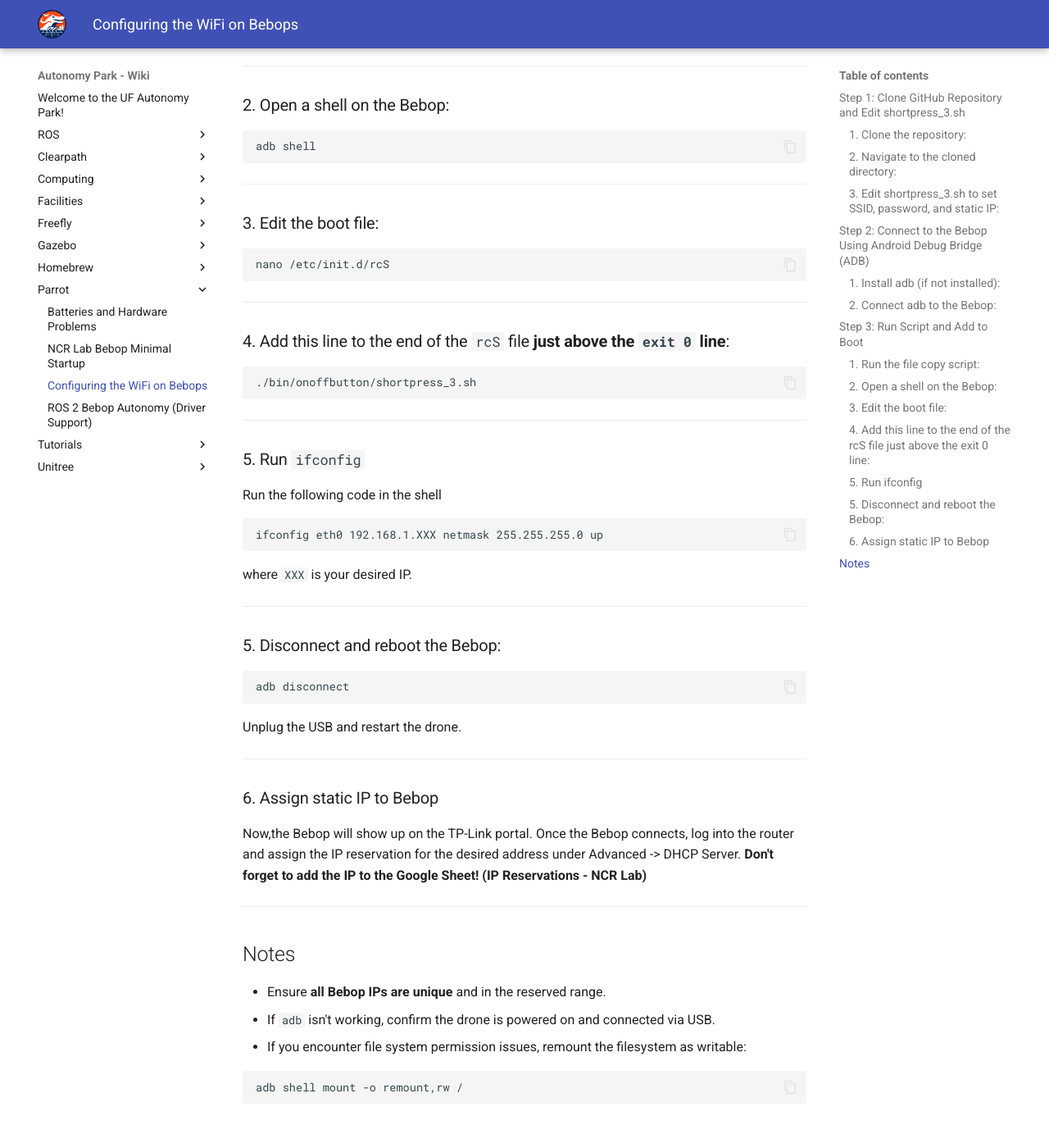
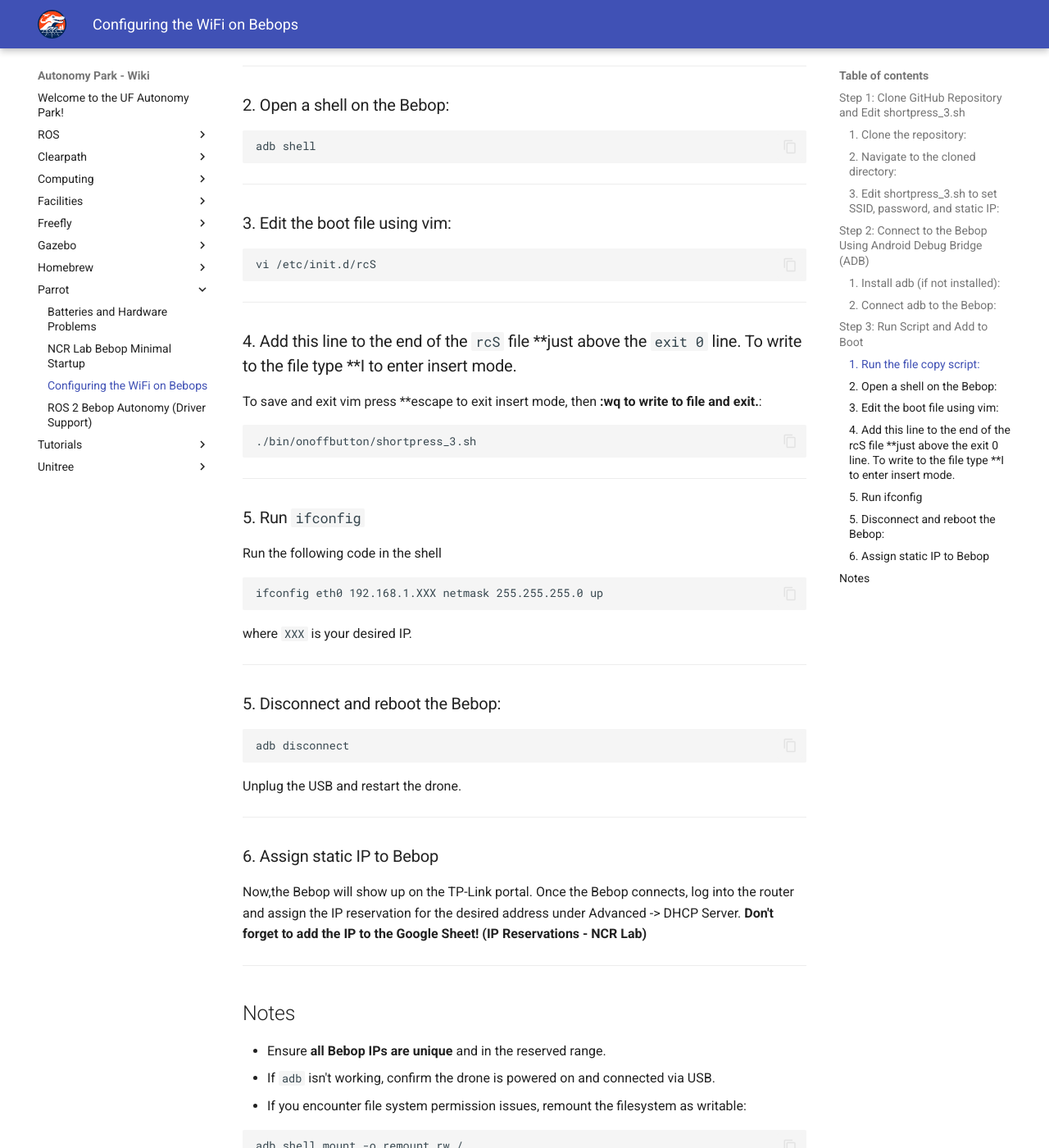
Before and after one commit to UFL-Autonomy-Park/apark_wiki, an MkDocs documentation site: the page built from docs/parrot/configure-network.md, in a window 1280 px wide and 1400 px high, scrolled down 1778 px. Shown: the whole window at 82% size. Built offline with MkDocs 1.6.1 and Material for MkDocs 9.7.7, drawn with Linux system fonts in a browser that asks for light colours; some of the changed text lies outside the part shown.

Commit message:
updating bebop network config with clearer instructions

````diff
--- a/docs/parrot/configure-network.md
+++ b/docs/parrot/configure-network.md
@@ -88,15 +88,17 @@
 
 ---
 
-### 3. Edit the boot file:
+### 3. Edit the boot file using vim:
 
 ```bash
-nano /etc/init.d/rcS
+vi /etc/init.d/rcS
 ```
 
 ---
 
-### 4. Add this line to the end of the `rcS` file **just above the `exit 0` line**:
+### 4. Add this line to the end of the `rcS` file **just above the `exit 0` line. To write to the file type **I to enter insert mode.
+
+To save and exit vim press **escape to exit insert mode, then **:wq to write to file and exit.**:
 
 ```bash
 ./bin/onoffbutton/shortpress_3.sh
@@ -139,3 +141,4 @@
 ```bash
 adb shell mount -o remount,rw /
 ```
+- ADB tends to not actually disconnect from devices even after running *adb disconnect. You can force a disconnect using: 'adb kill-server'
````
